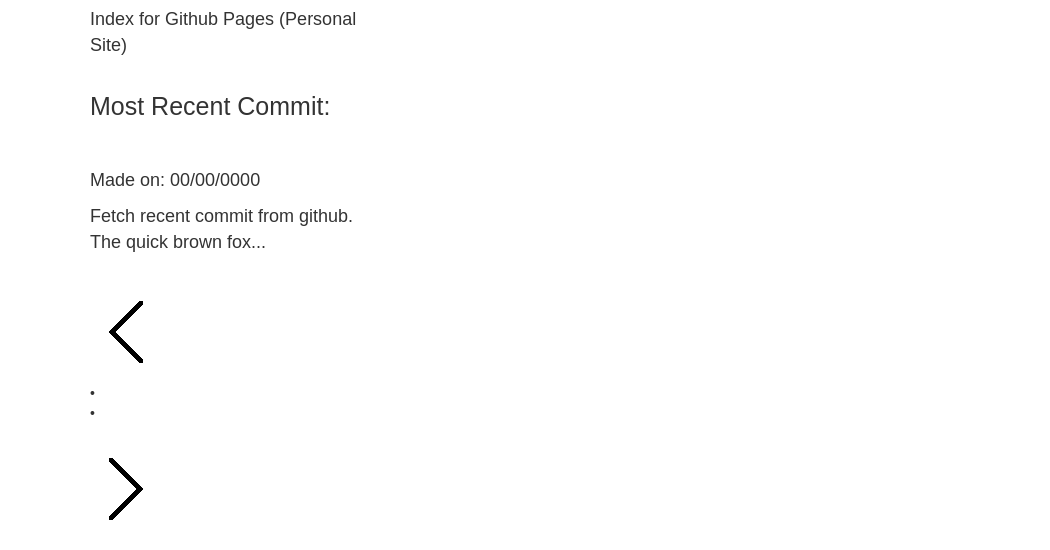
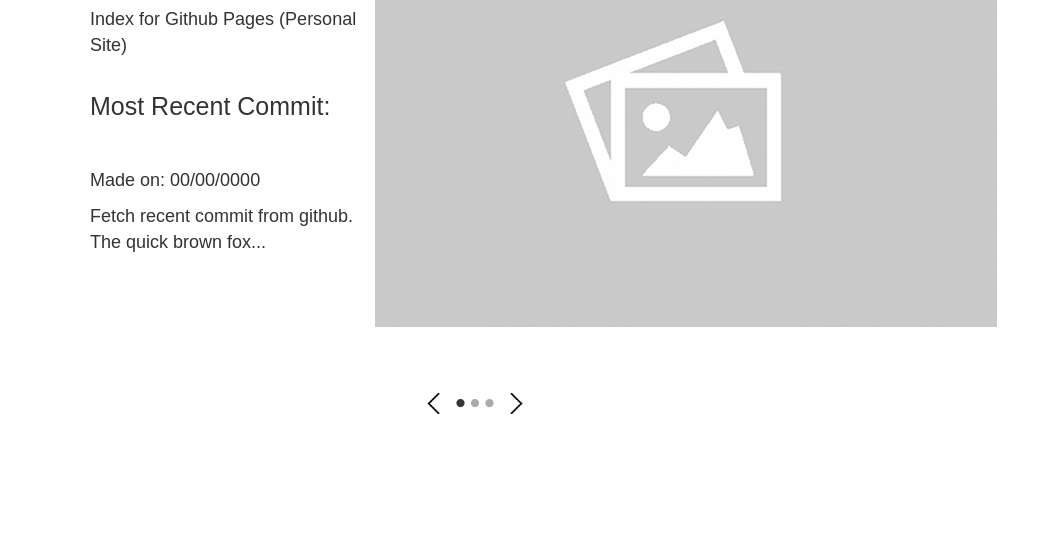
Before and after one commit to shstyoo/shstyoo.github.io, a plain HTML site: page index.html in a window 1280 px wide. Shown: the part 389-939 px from the top of the page, without its empty margins (0-1050 px from the left). After the commit the page ends 824 px from the top, so only its background shows below. Drawn offline with Linux system fonts and the light colour scheme; a web font is replaced by a local one.

Commit message:
testing slider nav

```diff
--- a/index.html
+++ b/index.html
@@ -66,9 +66,10 @@
 
 		<!-- Slider (contains active project slide) -->
 				<div class="slider">
-					<div class="slide active-slide">
 					<div class="row">
 						<ul class="project-slides">
+
+							<div class="slide active-slide">
 								<li class="project-slide-current">
 									<div class="col-xs-4" id="noWrapProjInfo">
 										<span class="text-nowrap"><h3 id="projName">Fetch project name from github</h3></span>
@@ -81,8 +82,10 @@
 										<img src="Textures/Menu-Background/placeholder.png" alt="Project Picture">
 									</div>
 								</li>
-								<!--
-								<li class="project-slide-next">
+							</div>
+
+							<div class="slide">
+								<li class="project-slide">
 									<div class="col-xs-4" id="noWrapProjInfo">
 										<span class="text-nowrap"><h3 id="projName">Fetch project name from github</h3></span>
 										<p id="projDesc">Fetch project description from github. The quick brown fox jumps over the lazy dog</p>
@@ -94,31 +97,18 @@
 										<img src="Textures/Menu-Background/placeholder.png" alt="Project Picture">
 									</div>
 								</li>
-								<li class="project-slide-previous">
-									<div class="col-xs-4" id="noWrapProjInfo">
-										<span class="text-nowrap"><h3 id="projName">Fetch project name from github</h3></span>
-										<p id="projDesc">Fetch project description from github. The quick brown fox jumps over the lazy dog</p>
-										<span class="text-nowrap"><h3 id="commit">Most Recent Commit:</h3></span>
-										<p id="date">Made on: 00/00/0000</p>
-										<p id="commitDesc">Fetch recent commit from github. The quick brown fox...</p>
 							</div>
-									<div class="col-xs-8" id="noWrapProjImg">
-										<img src="Textures/Menu-Background/placeholder.png" alt="Project Picture">
-									</div>
-								</li>
-								-->
 						</ul>
 					</div>
-						<div class="row">
-							<div class="col-xs-12" id="slider-nav-dots">
-								<img src="Textures/Slide-Background/prev-transparent.png" alt="previous arrow" id="arrow-left"></img>
+				</div>
+
+				<div class="slider-nav">
+					<img src="Textures/Slide-Background/prev-transparent.png" alt="previous arrow" id="arrow-prev"></img>
 					<ul class="slider-dots">
 						<li class="dot active-dot">&bull;</li>
+						<li class="dot">&bull;</li>
 					</ul>
-								<img src="Textures/Slide-Background/next-transparent.png" alt="next arrow" id="arrow-right"></img>
-							</div>
-						</div>
-					</div>
+					<img src="Textures/Slide-Background/next-transparent.png" alt="next arrow" id="arrow-next"></img>
 				</div>
 
 		<!-- NewsFeed (list of recently updated projects) -->
--- a/main.js
+++ b/main.js
@@ -47,8 +47,8 @@ var main = function() {
 			// Default slide info
 			$('#projName').text(nameStringArray[0]);
 		};
-		// Send request to server
-		xhr.open('GET', url, true);
+		// Send synchronous request to server
+		xhr.open('GET', url, false);
 		xhr.send();
 	}
 	// Run function to populate repo name
@@ -62,7 +62,7 @@ var main = function() {
 			nameStringArray = xhr.responseText.split("\n");
 			$('#projDesc').text(nameStringArray[0]);
 		};
-		xhr.open('GET' ,url, true);
+		xhr.open('GET' ,url, false);
 		xhr.send();
 	}
 	populateDesc('/pyScripts/Outputp.txt');
@@ -72,7 +72,6 @@ var main = function() {
 		xhr.onreadystatechange = function() {
 			numOfBullets = xhr.responseText;
 		};
-		// Set 3rd parameter as "False" to prevent asynchronous request
 		xhr.open('GET' ,url, false);
 		xhr.send();
 	}
@@ -82,6 +81,23 @@ var main = function() {
 	for(i=1;i<numOfBullets;i++) {
 		$('.slider-dots').append('<li class=\'dot\'>&bull;</li>');
 	}
+
+	$('#arrow-next').click(function() {
+		// Functionality for slide changing (next)
+		var currrentSlide = $('.active-slide');
+		var nextSlide = currentSlide.next();
+
+		// Functionality for dot changing (next)
+		var currentDot = $('.active-dot');
+		var nextDot = currentDot.next();
+
+		if(nextSlide.length == 0){
+			nextDot = $('.dot').first();
+		}
+
+		currentDot.removeClass('active-dot');
+		nextDot.addClass('active-dot');
+	});
 
 	/* !!! NOT A PRIORITY !!! Used to see if an element is overflowing (to show/hide etc...)
 	function isOverflowed(element){
--- a/style.css
+++ b/style.css
@@ -153,6 +153,14 @@
 	/*margin-left: -150px;*/
 }
 
+.slide {
+	display: none;
+}
+
+.active-slide {
+	display: initial;
+}
+
 /* If Project name is longer add (...) to signify name is too long */
 #noWrapProjInfo {
 	width: 300px;
@@ -168,15 +176,35 @@
 .slider img{
 	margin-left: -15px;
 	margin-top: 15px;
-	display: none;
 }
 
-#arrow-left, #arrow-right{
-	display: initial;
-	height: 10px
-	width: 10px;
+#arrow-prev, #arrow-next{
+	display: inline-block;
+	vertical-align: top;
+	margin-top: 9px;
+	height: 35px;
+	width: 35px;
 }
+
+.slider-nav {
+	text-align: center;
+}
+
 
 .slider-dots {
 	list-style-type: none;
+	display: inline-block;
+	padding-left: 0;
+	margin-bottom: 0;
+	margin-top: 5px;
 }
+
+.slider-dots li {
+	color: #aaaaaa;
+	display: inline;
+	font-size: 30px;
+}
+
+.slider-dots li.active-dot {
+	color: #363636;
+}
```
Lines whose indentation alone changed are shown as unchanged.
